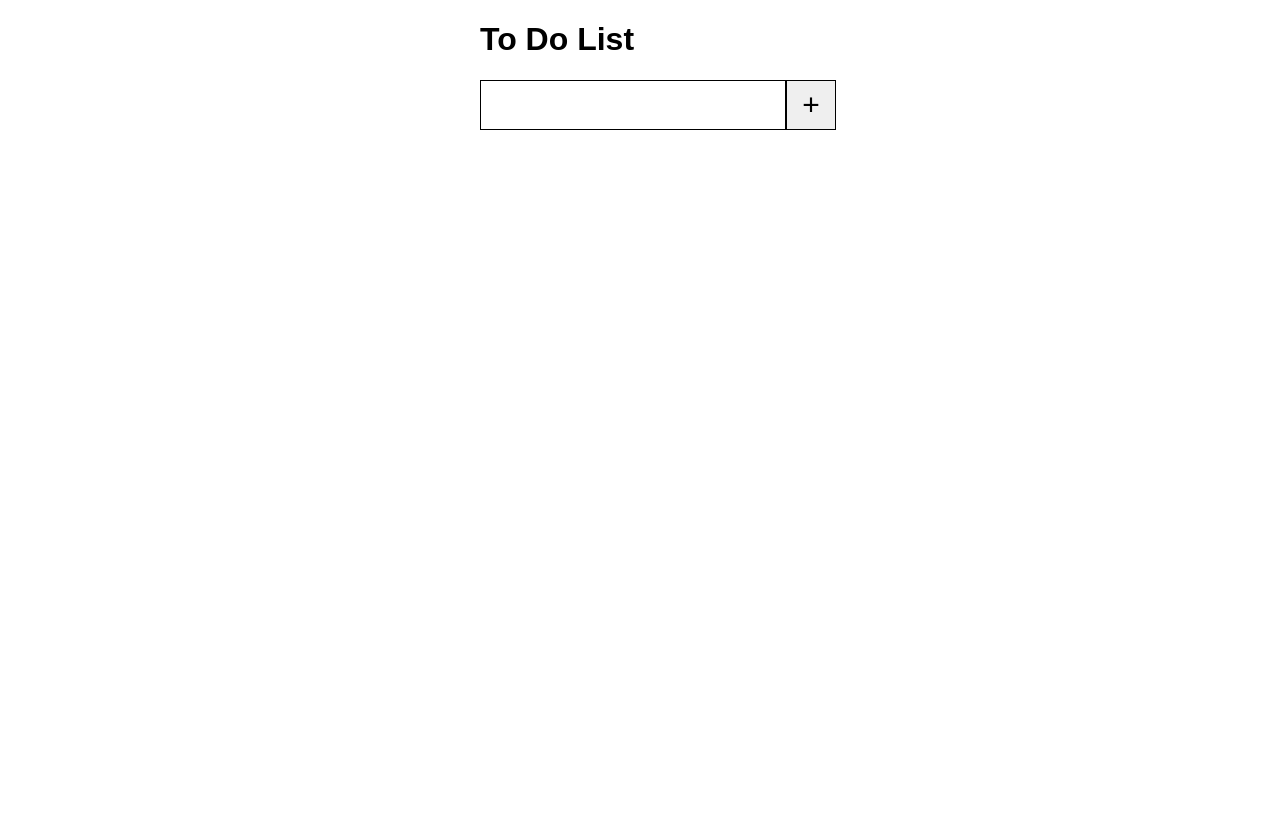
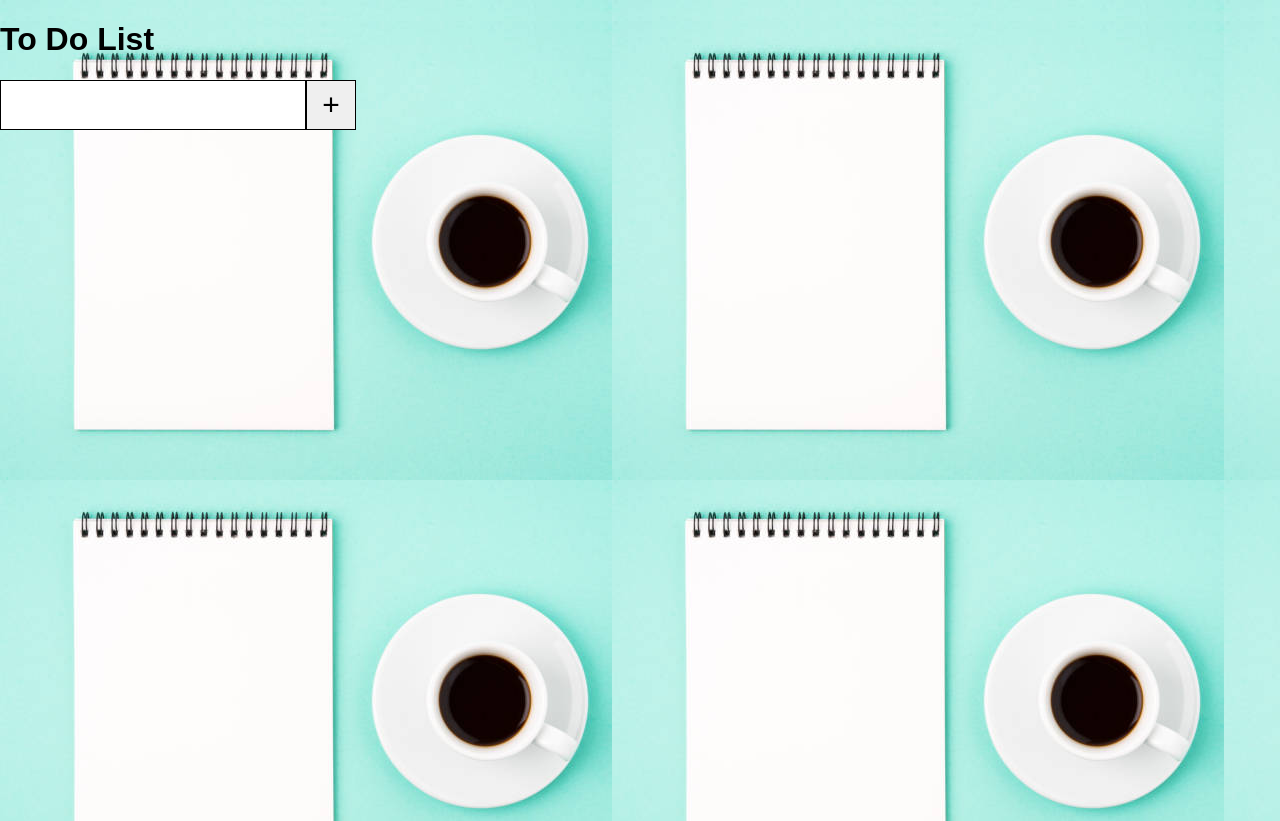
Before and after one commit to bariryan/LaunchingCodeInstitute, a plain HTML site: page index.html in a window 1280 px wide. Before the commit the page ends 800 px from the top, so only its background shows below. Drawn offline with Linux system fonts and the light colour scheme.

Commit message:
added main image to home page

```diff
--- a/style.css
+++ b/style.css
@@ -1,11 +1,14 @@
 html, body {
-    width: 50%;
+    width: 100%;
+    height: 100%;
     margin: 0 auto;
     font-family: Arial, Helvetica, sans-serif;
+    background-image: url("paris.jpg");
+
 }
 
 .container {
-    width: 360px;
+   position:fixed;
 }
 
 #inputField {
```
Also changed, not shown: index.html (+4 -0 lines), paris.jpg (added).
